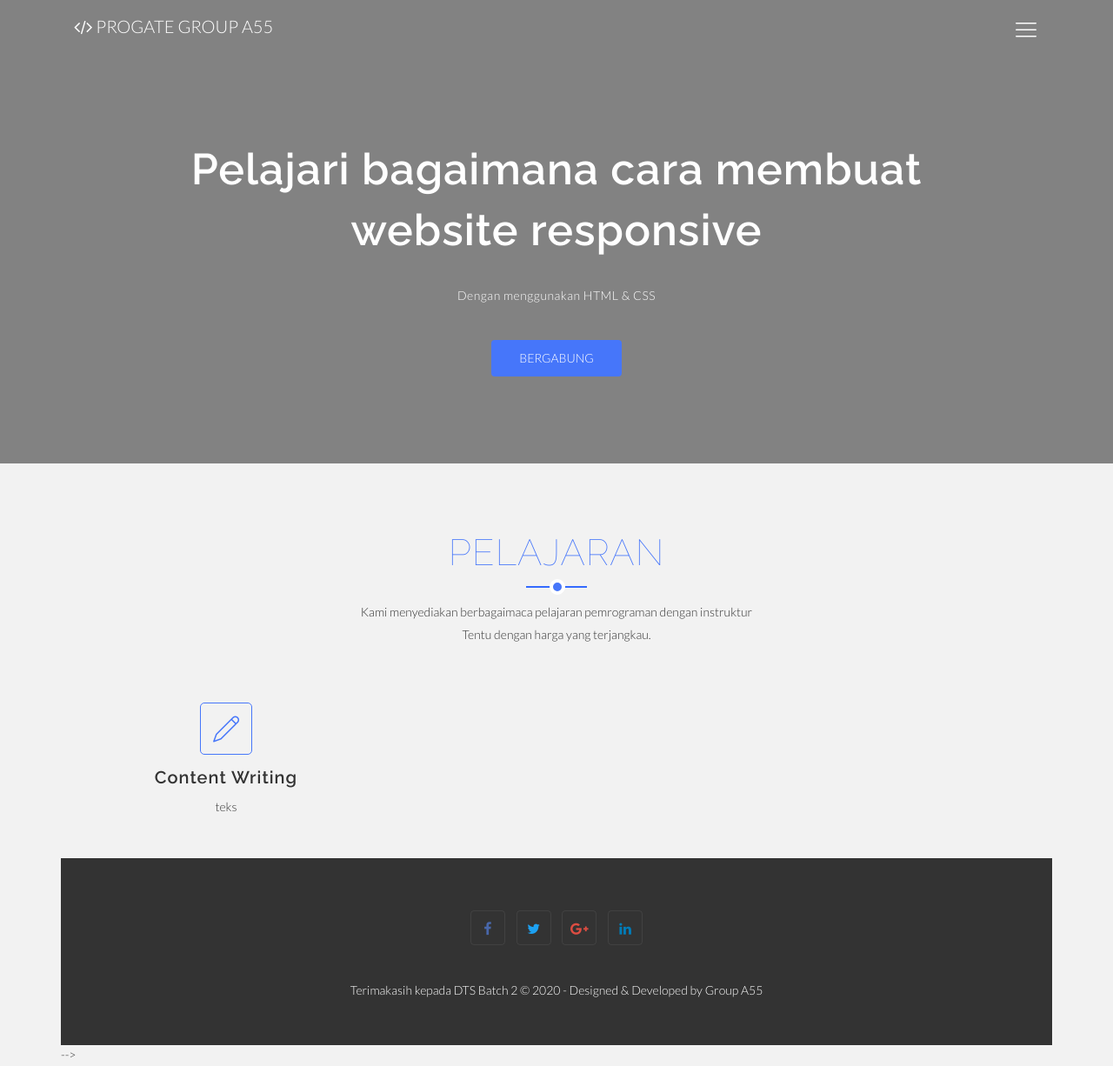
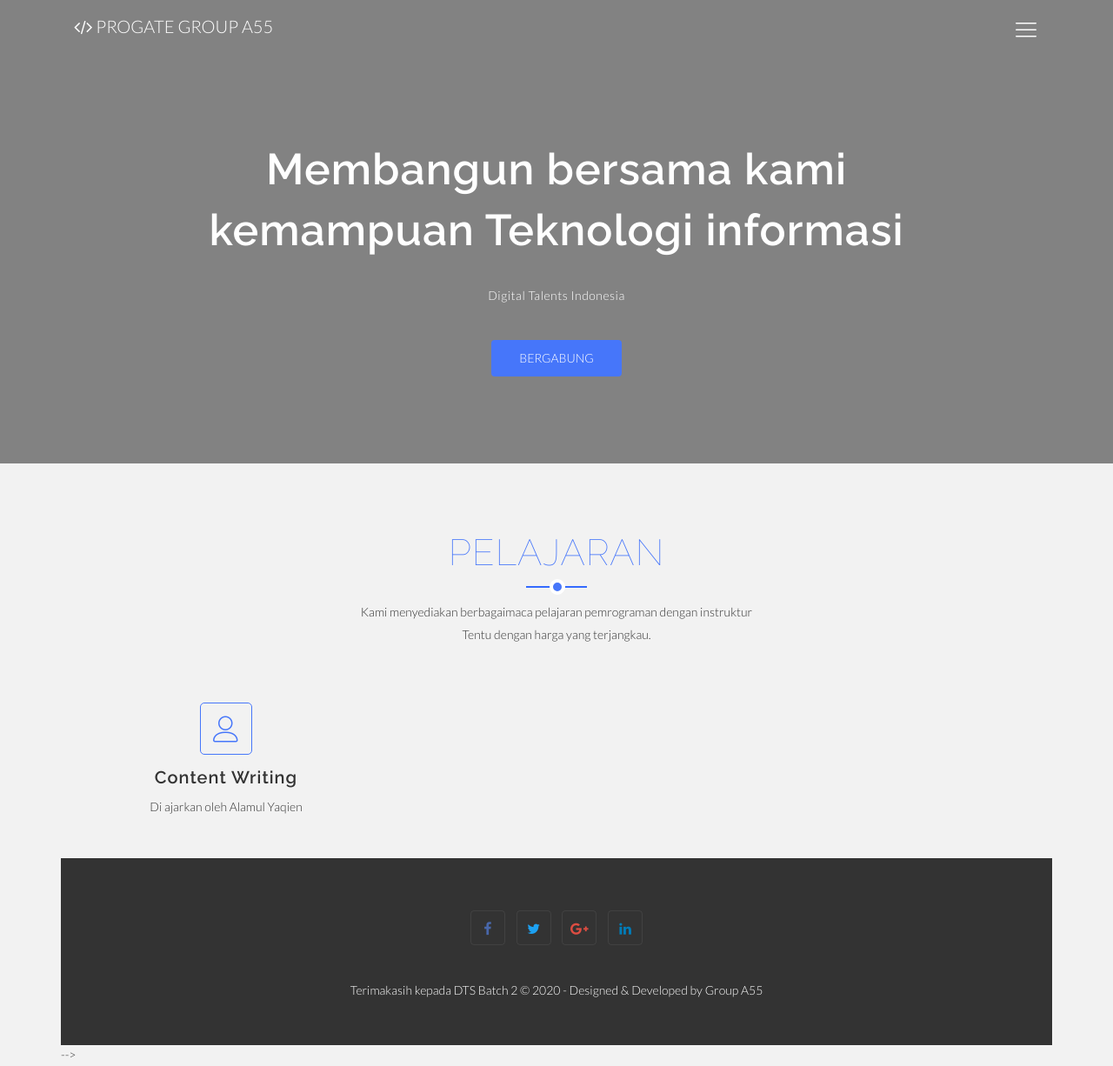
Before and after one commit to AHasanBas/A55, a plain HTML site: page index.html in a window 1280 px wide. Shown: the top 1226 px of the page at 87% size. Drawn offline with nearby package versions, Linux system fonts and the light colour scheme.

Commit message:
Update index.html

```diff
--- a/index.html
+++ b/index.html
@@ -41,8 +41,8 @@
         <div class="row justify-content-md-center">
           <div class="col-md-10">
             <div class="contents text-center">
-              <h1 class="wow fadeInDown" data-wow-duration="1000ms" data-wow-delay="0.3s">Pelajari bagaimana cara membuat website responsive</h1>
-              <p class="lead  wow fadeIn" data-wow-duration="1000ms" data-wow-delay="400ms">Dengan menggunakan HTML & CSS</p>
+              <h1 class="wow fadeInDown" data-wow-duration="1000ms" data-wow-delay="0.3s">Membangun bersama kami kemampuan Teknologi informasi</h1>
+              <p class="lead  wow fadeIn" data-wow-duration="1000ms" data-wow-delay="400ms">Digital Talents Indonesia</p>
               <a href="#" class="btn btn-common wow fadeInUp" data-wow-duration="1000ms" data-wow-delay="400ms"></i> Bergabung </a>
             </div>
           </div>
@@ -62,10 +62,10 @@
           <div class="col-md-4 col-sm-6">
             <div class="item-boxes wow fadeInDown" data-wow-delay="0.2s">
               <div class="icon">
-                <i class="lnr lnr-pencil"></i>
+                <i class="lnr lnr-user"></i>
               </div>
               <h4>Content Writing</h4>
-              <p>teks</p>
+              <p>Di ajarkan oleh Alamul Yaqien</p>
             </div>
           </div>
 
```
